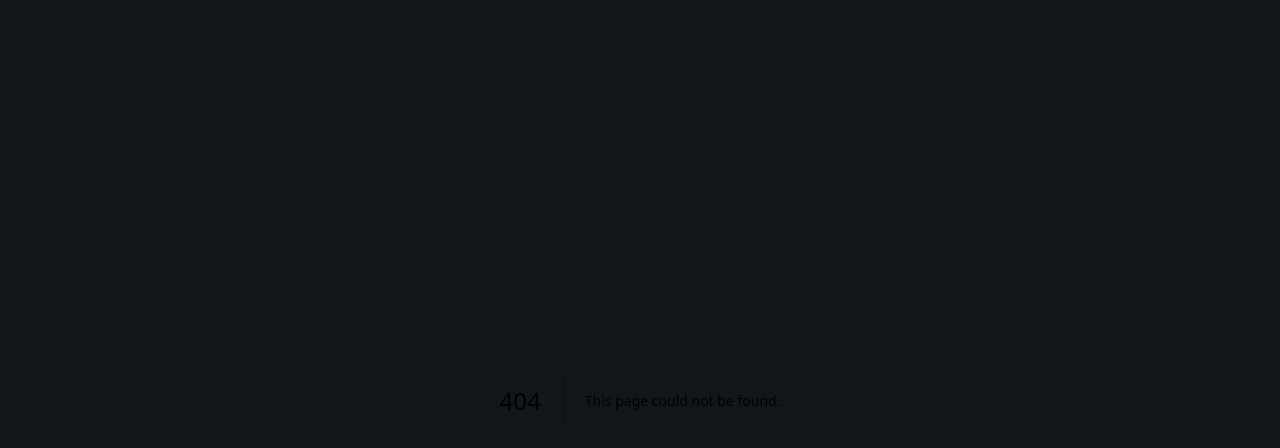
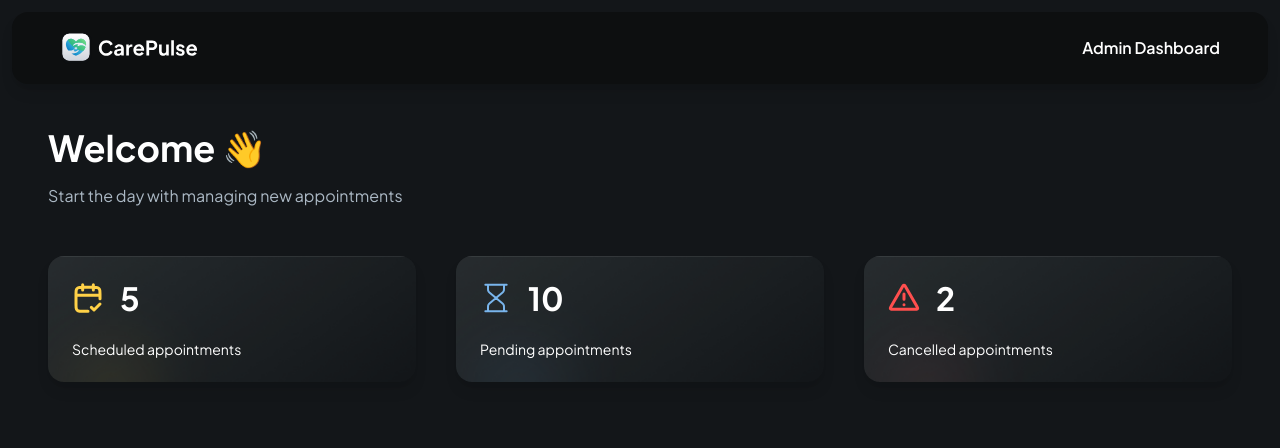
Before and after one commit to dilsad-erdogan/Patient-Management, a Next.js app in the folder patient-management/: page /admin in a window 1280 px wide. Before the commit this address had no page. Shown: the top 448 px of the page. Built offline with nearby package versions, Linux system fonts and the light colour scheme.

Commit message:
stat card

```diff
--- /dev/null
+++ b/patient-management/app/admin/page.tsx
@@ -0,0 +1,33 @@
+import StatCard from '@/components/StatCard'
+import Image from 'next/image'
+import Link from 'next/link'
+import React from 'react'
+
+const Admin = () => {
+  return (
+    <div className='mx-auto flex max-w-7xl flex-col space-y-14'>
+        <header className='admin-header'>
+            <Link href="/" className='cursor-pointer'>
+                <Image src="/assets/icons/logo-full.svg" height={32} width={162} alt='Logo' className='h-8 w-fit'/>
+            </Link>
+
+            <p className='text-16-semibold'>Admin Dashboard</p>
+        </header>
+
+        <main className='admin-main'>
+            <section className='w-full space-y-4'>
+                <h1 className='header'>Welcome 👋</h1>
+                <p className='text-dark-700'>Start the day with managing new appointments</p>
+            </section>
+
+            <section className='admin-stat'>
+                <StatCard type="appointments" count={5} label="Scheduled appointments" icon="/assets/icons/appointments.svg" />
+                <StatCard type="pending" count={10} label="Pending appointments" icon="/assets/icons/pending.svg" />
+                <StatCard type="cancelled" count={2} label="Cancelled appointments" icon="/assets/icons/cancelled.svg" />
+            </section>
+        </main>
+    </div>
+  )
+}
+
+export default Admin
--- /dev/null
+++ b/patient-management/components/StatCard.tsx
@@ -0,0 +1,25 @@
+import clsx from 'clsx'
+import Image from 'next/image'
+import React from 'react'
+
+interface StatCardProps {
+    type: 'appointments' | 'pending' | 'cancelled'
+    count: number
+    label: string
+    icon: string
+}
+
+const StatCard = ({ count = 0, label, icon, type }: StatCardProps) => {
+  return (
+    <div className={clsx('stat-card', { 'bg-appointments': type === 'appointments', 'bg-pending': type === 'pending', 'bg-cancelled': type === 'cancelled' })}>
+        <div className='flex items-center gap-4'>
+            <Image src={icon} height={32} width={32} alt={label} className='size-8 w-fit' />
+            <h2 className='text-32-bold text-white'>{count}</h2>
+        </div>
+
+        <p className='text-14-regular'>{label}</p>
+    </div>
+  )
+}
+
+export default StatCard
```
